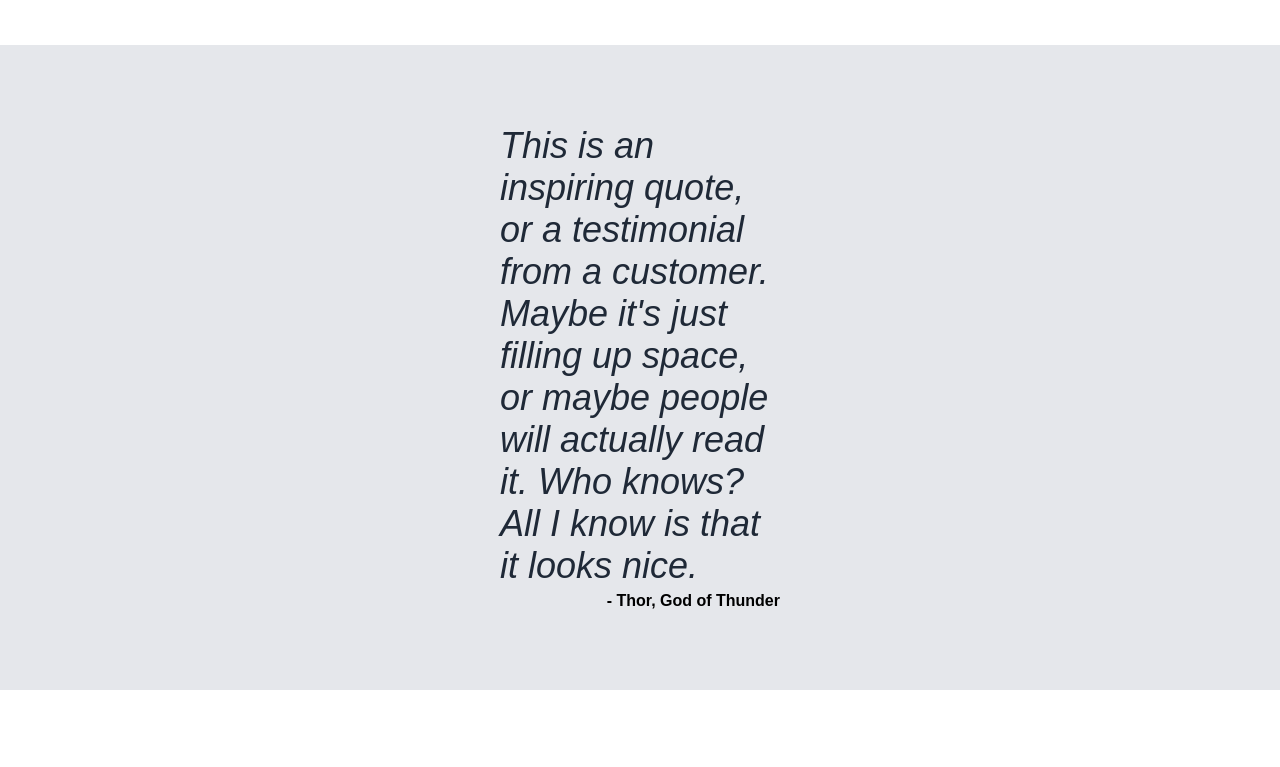
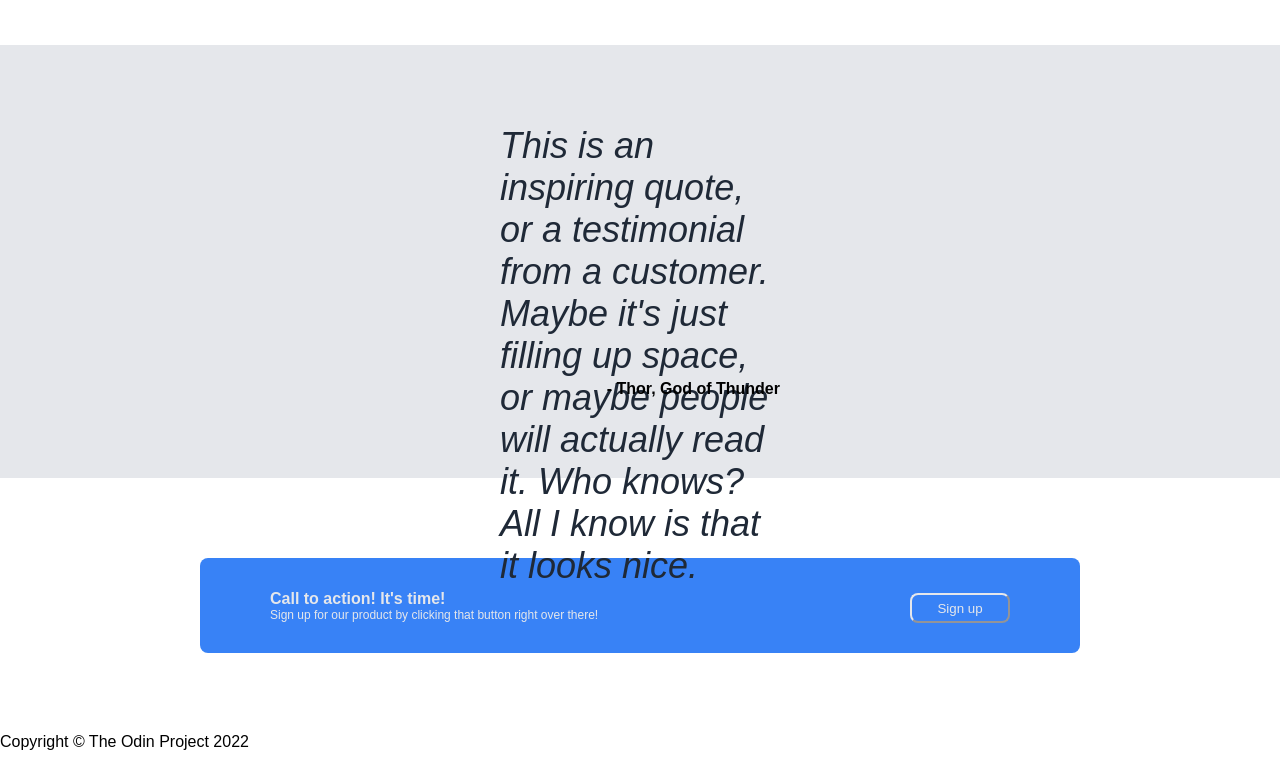
Before and after one commit to snbns/top-project-LandingPage, a plain HTML site: page index.html in a window 1280 px wide. Shown: the part 740-1507 px from the top of the page. Drawn offline with Linux system fonts and the light colour scheme.

Commit message:
styled fourth section

```diff
--- a/style.css
+++ b/style.css
@@ -117,6 +117,8 @@ a {
     font-weight: lighter;
     font-style: italic;
     color: #1f2937;
+    max-width: 600px;
+    max-height: 250px;
 }
 
 .quotee {
@@ -128,5 +130,38 @@ a {
 .fourth {
     margin: 80px 200px;
     padding: 30px 70px;
+    border-radius: 8px;
     background-color: #3882f6;
+    color: #E5E7EB;
+    display: flex;
+    justify-content: space-between;
+    align-items: center;
 }
+
+.fourth .title {
+    font-weight: bold;
+    margin: 0px;
+    padding: 0px;
+}
+
+.fourth .text {
+    font-size: 12px;
+    margin: 0px;
+    padding: 0px;
+}
+
+.fourth .four-container {
+    display: flex;
+    flex-direction: column;
+    justify-content: center;
+}
+
+.fourth button {
+    background-color: #3882f6;
+    color: #E5E7EB;
+    border-radius: 8px;
+    width: 100px;
+    height: 30px;
+    border-color: #E5E7EB;;
+    margin-top: 5px;
+}
```
